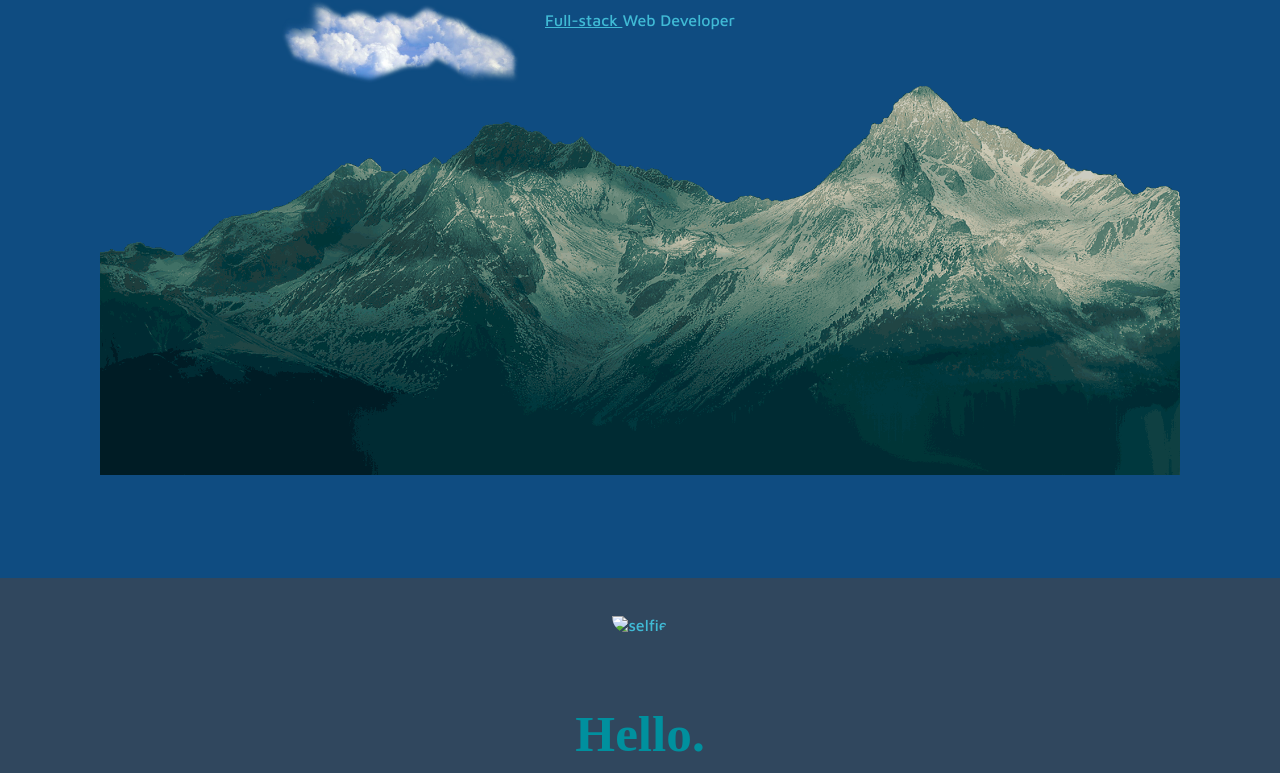
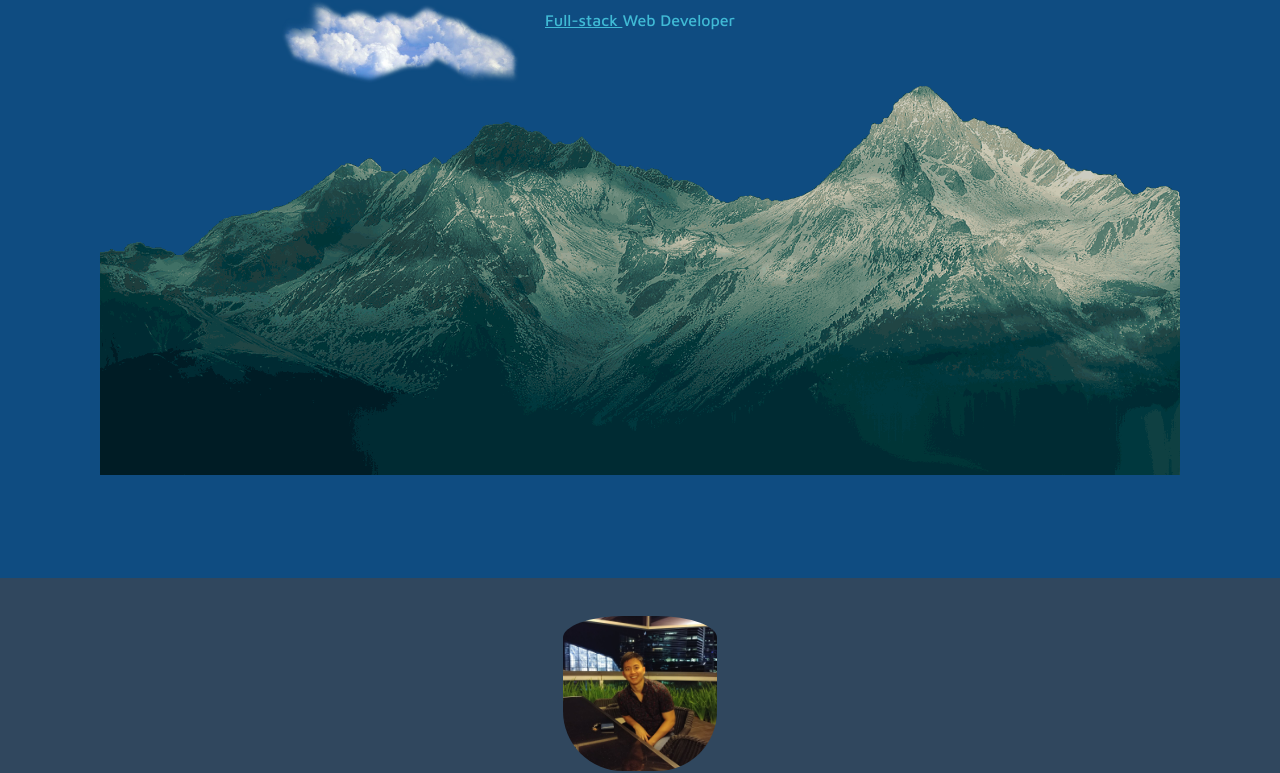
Before and after one commit to heyaboo/ownweb, a plain HTML site: page index.html in a window 1280 px wide. Shown: the part 208-981 px from the top of the page. Drawn offline with Linux system fonts and the light colour scheme.

Commit message:
Update index.html

```diff
--- a/index.html
+++ b/index.html
@@ -21,7 +21,7 @@
   <div class="middle-container">
     <div class="profile">
       <img class="selfie"
-        src="selfie.png" alt="selfie">
+        src="selfie.jpg" alt="selfie">
       <h2 class="headings">Hello.</h2>
       <p>My name is Hendra Wijaya and I am a full-stack web developer.</p>
     </div>
```
